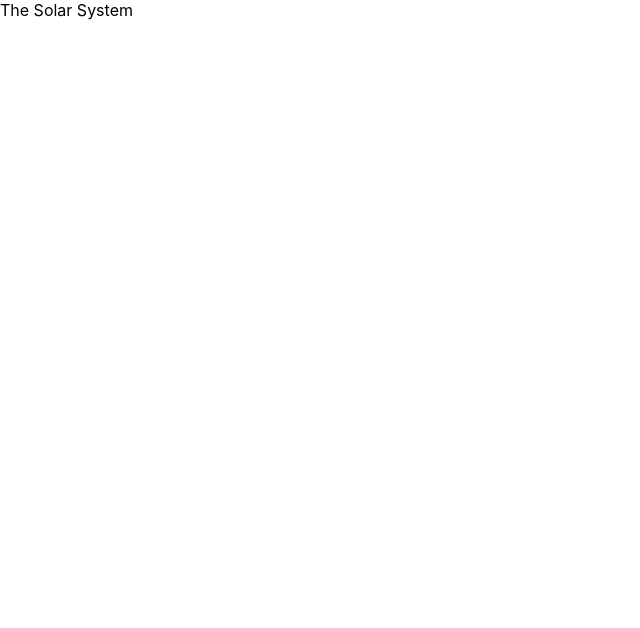
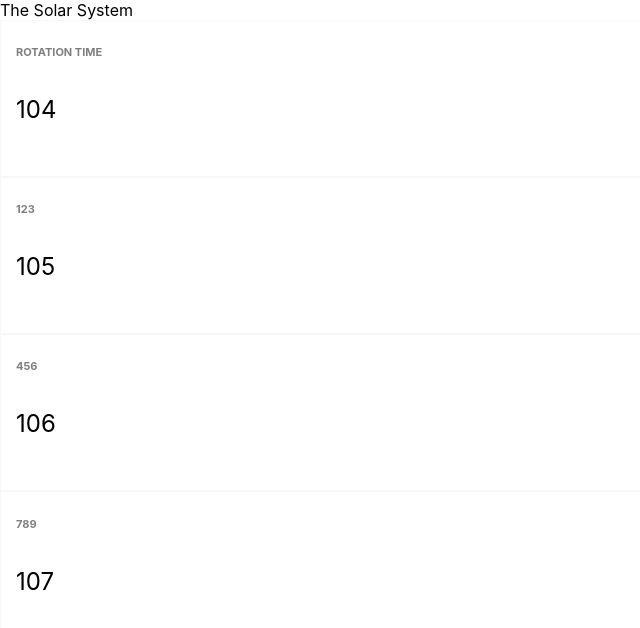
Before and after one commit to jfiora/the-planets, a React (Vite) app: page / in a window 1280 px wide. Shown: the top 628 px of the page, without its empty margins (0-640 px from the left). Built offline with nearby package versions, Linux system fonts and the light colour scheme; the HTML template or start-up script is replaced by a standard one.

Commit message:
applied corrections to PlanetStatItem.jsx

```diff
--- a/src/App.jsx
+++ b/src/App.jsx
@@ -1,5 +1,14 @@
+import PlanetStats from './components/Planet/PlanetStats/PlanetStats';
+
 function App() {
-  return <div>The Solar System</div>;
+  return (
+    <div>
+      <div>The Solar System</div>
+      <div>
+        <PlanetStats />
+      </div>
+    </div>
+  );
 }
 
 export default App;
--- a/src/components/Planet/PlanetStats/PlanetStats.jsx
+++ b/src/components/Planet/PlanetStats/PlanetStats.jsx
@@ -0,0 +1,14 @@
+import PlanetStatItems from './PlanetStatsItem/PlanetStatItem';
+
+const PlanetStats = () => {
+  return (
+    <>
+      <PlanetStatItems name="rotation time" rotationTime="104" />
+      <PlanetStatItems name="123" rotationTime="105" />
+      <PlanetStatItems name="456" rotationTime="106" />
+      <PlanetStatItems name="789" rotationTime="107" />
+    </>
+  );
+};
+
+export default PlanetStats;
--- a/src/components/Planet/PlanetStats/PlanetStatsItem/PlanetStatItem.jsx
+++ b/src/components/Planet/PlanetStats/PlanetStatsItem/PlanetStatItem.jsx
@@ -1,13 +1,10 @@
-import data from '../../../../planets-info.json';
 import './PlanetStatItem.css';
 
-const PlanetStatItem = (props) => {
-  const planetStats = data.planets[1].stats;
-  console.log(planetStats.rotationTime);
+const PlanetStatItem = ({ name, rotationTime }) => {
   return (
     <div className="PlanetStatItem">
-      <h2>Rotation Time</h2>
-      <p>{planetStats.rotationTime}</p>
+      <h2>{name}</h2>
+      <p>{rotationTime}</p>
     </div>
   );
 };
```
